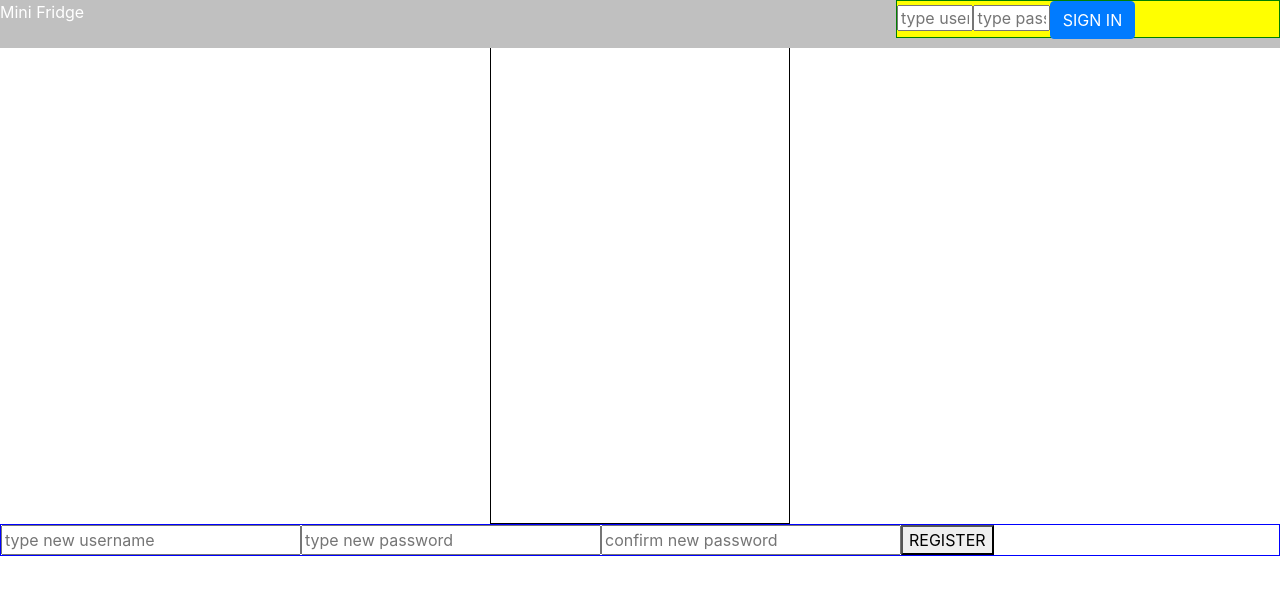
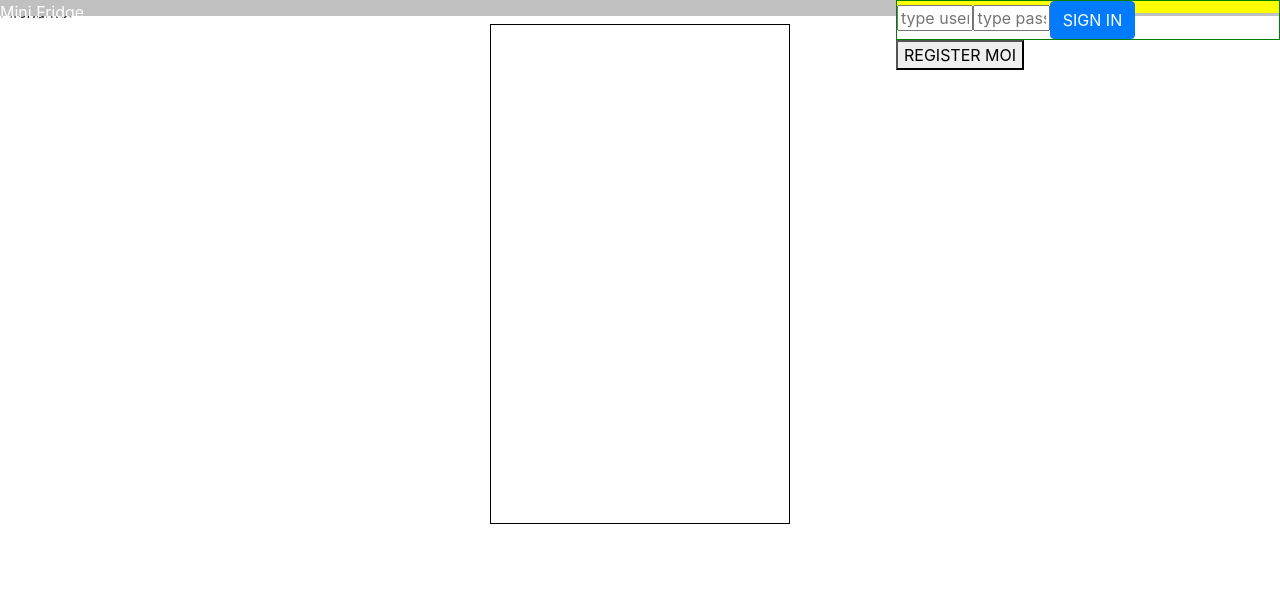
Before and after one commit to hnryzhng/mini-fridge, a React (Create React App) app in the folder client/: page / in a window 1280 px wide. Shown: the top 594 px of the page. Built offline with nearby package versions, Linux system fonts and the light colour scheme.

Commit message:
toggle register module display

```diff
--- a/client/src/App.js
+++ b/client/src/App.js
@@ -85,7 +85,7 @@ class App extends Component {
     return (
       <div>
 
-        <NaviBar user={this.state.user} loggedIn={this.state.loggedIn} handleLoginModule={this.handleLoginModule} handleSignOut={this.handleSignOut} />
+        <NaviBar user={this.state.user} loggedIn={this.state.loggedIn} handleLoginModule={this.handleLoginModule} handleRegisterModule={this.handleRegisterModule} handleSignOut={this.handleSignOut} />
 
         <UploadFileControl {...this.state} handleFileUploadComponent={this.handleFileUploadComponent} />
 
@@ -95,7 +95,7 @@ class App extends Component {
 
         <ListContainer { ...this.state } handleFileRecordsUpdate={ this.handleFileRecordsUpdate } />
 
-        <RegisterModule handleRegisterModule={ this.handleRegisterModule } />
+
 
       </div>
     );
@@ -171,6 +171,7 @@ class LoginModule extends Component {
             <button type="submit" className="btn btn-primary">
               SIGN IN
             </button>
+
           </form>
         </div>
 
@@ -198,7 +199,8 @@ class RegisterModule extends Component {
   state = {
     user: null,
     password: null,
-    passwordConfirm: null
+    passwordConfirm: null,
+    show: false
   };
 
   register = (event) => {
@@ -235,10 +237,13 @@ class RegisterModule extends Component {
 
 
   render() {
+
     return(
 
+    	<div id="register-module-container">
+      		<button type="button" onClick={ ()=> this.setState({show: true}) } > REGISTER MOI </button>
 
-      <div id="register-module">
+			<div id="register-module" style={{ display: this.state.show? 'block' : 'none' }}>
 				<form style={{ border: "1px solid blue"}} onSubmit={ this.register }>
 
 				<input type="text" style={{ width: "300px" }} placeholder="type new username" name="username" onChange= {event=>this.setState({user: event.target.value})} />
@@ -247,9 +252,13 @@ class RegisterModule extends Component {
 				<button type="submit">
 				  REGISTER
 				</button>
+
 				</form>
+
+				<button type="button" id="close-signout-module" onClick={ ()=> this.setState({ show: false })} > CLOSE </button>
 			</div>
 
+      	</div>
 
     )
   }
@@ -267,7 +276,7 @@ class NaviBar extends Component {
 
 		    < Logo />
 
-        <NavigationControl user={ this.props.user } loggedIn={ this.props.loggedIn } handleLoginModule={ this.props.handleLoginModule } handleSignOut={ this.props.handleSignOut } />
+		    <NavigationControl user={ this.props.user } loggedIn={ this.props.loggedIn } handleLoginModule={ this.props.handleLoginModule } handleRegisterModule={ this.props.handleRegisterModule } handleSignOut={ this.props.handleSignOut } />
 
 		  </div>
 
@@ -278,6 +287,7 @@ class NaviBar extends Component {
 
 class NavigationControl extends Component {
 
+
 	render() {
 
 	let showComponent;
@@ -286,7 +296,11 @@ class NavigationControl extends Component {
 	if (isLoggedIn) {
 	  showComponent = <div><UserModule user={ this.props.user } /><SignOutButton handleSignOut={this.props.handleSignOut} /></div>
 	} else {
-      showComponent = <LoginModule handleLoginModule={ this.props.handleLoginModule } />
+	  showComponent =
+	  	<div>
+	  		<LoginModule handleLoginModule={ this.props.handleLoginModule } />
+	  		<RegisterModule handleRegisterModule={ this.props.handleRegisterModule } />
+	  	</div>
 	}
 
     return(
@@ -422,15 +436,17 @@ class UploadFileForm extends Component {
 
 	render() {
 		return(
+			<div id="upload-file-form">
 		        <form onSubmit={this.uploadFile}>
 
-          <input type="file" style={{ width: "300px" }} placeholder="upload file" name="fileData" onChange={event=>this.setState({fileData: event.target.files[0]})} />
+		          <input type="file" placeholder="upload file" name="fileData" onChange={event=>this.setState({fileData: event.target.files[0]})} />
 
 		          <button type="submit">
 		              submit file
 		          </button>
 
 		        </form>
+		    </div>
 	    )
 	}
 }
--- a/client/src/styles.css
+++ b/client/src/styles.css
@@ -1,7 +1,7 @@
 #navibar {
 	position: fixed;
 	width: 100%;
-	height: 3em;
+	height: 1em;
 	background-color: #c0c0c0;
 }
 
@@ -13,6 +13,11 @@
 	width: 30%;
 	height: 80%;
 	background-color: yellow;
+}
+
+
+#logo {
+	color: #ffffff;
 }
 
 #login-module {
@@ -31,12 +36,8 @@
 	height: 100%;
 }
 
-#logo-container {
+#register-module {
 
-}
-
-#logo {
-	color: #ffffff;
 }
 
 #user-greeting {
@@ -44,6 +45,11 @@
 	margin-right: 2em;
 }
 
+#upload-file-form {
+	margin-top: 100px;
+	width: 300px;
+}
+
 #list-container {
 	margin: 0 auto;
 	width: 100%;
```
Lines whose indentation alone changed are shown as unchanged.
